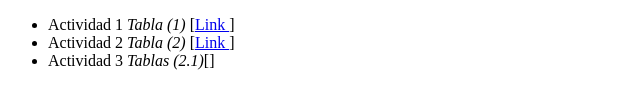
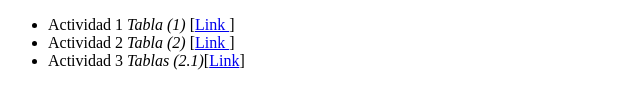
Before and after one commit to Santimtz16/Santimtz16.github.io, a plain HTML site: page index.html in a window 1280 px wide. Shown: the part 498-606 px from the top of the page, 0-640 px from the left. Drawn offline with Linux system fonts and the light colour scheme.

Commit message:
Update index.html

```diff
--- a/index.html
+++ b/index.html
@@ -32,7 +32,7 @@
       <ul>
         <li> Actividad 1 <em> Tabla (1) </em> [<a href="Parcial_2/TABLAS_1.html">Link </a>]</li>
         <li> Actividad 2 <em> Tabla (2)</em> [<a href="Parcial_2/TABLAS_2.html">Link </a>]</li>
-        <li> Actividad 3 <em> Tablas (2.1)</em>[<a href="Parcial_2/Tablas_2.1.html"></a>]</li>
+        <li> Actividad 3 <em> Tablas (2.1)</em>[<a href="Parcial_2/Tablas_2.1.html">Link</a>]</li>
 
       </ul>
   </body>
```
